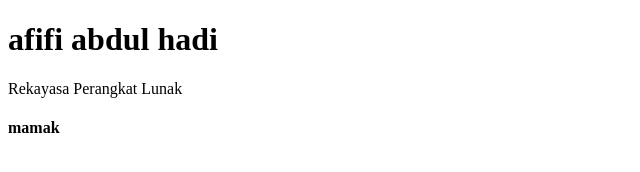
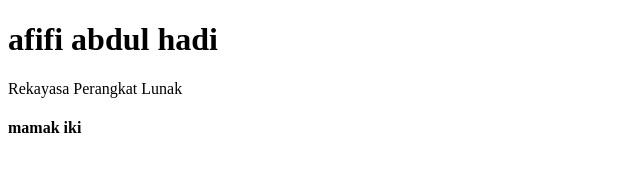
Before and after one commit to afifiabdulhadi/tescoba3, a plain HTML site: page index.html in a window 1280 px wide. Shown: the full height of the page, 0-640 px from the left. Drawn offline with Linux system fonts and the light colour scheme.

Commit message:
edit.index

```diff
--- a/index.html
+++ b/index.html
@@ -10,7 +10,7 @@
     <h1>afifi abdul hadi</h1>
     <p>Rekayasa Perangkat Lunak</p>
 
-    <h4>mamak</h4>
+    <h4>mamak iki</h4>
 
 </body>
 </html>
```
